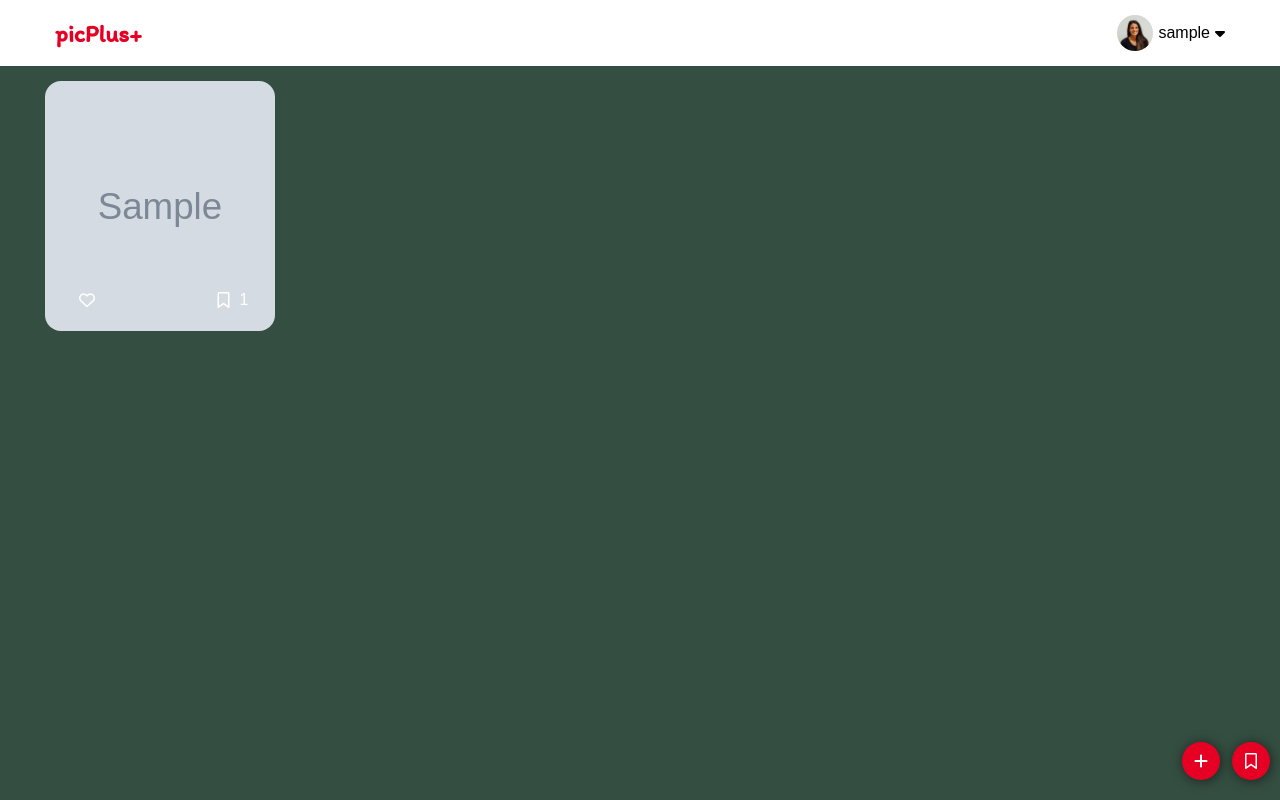
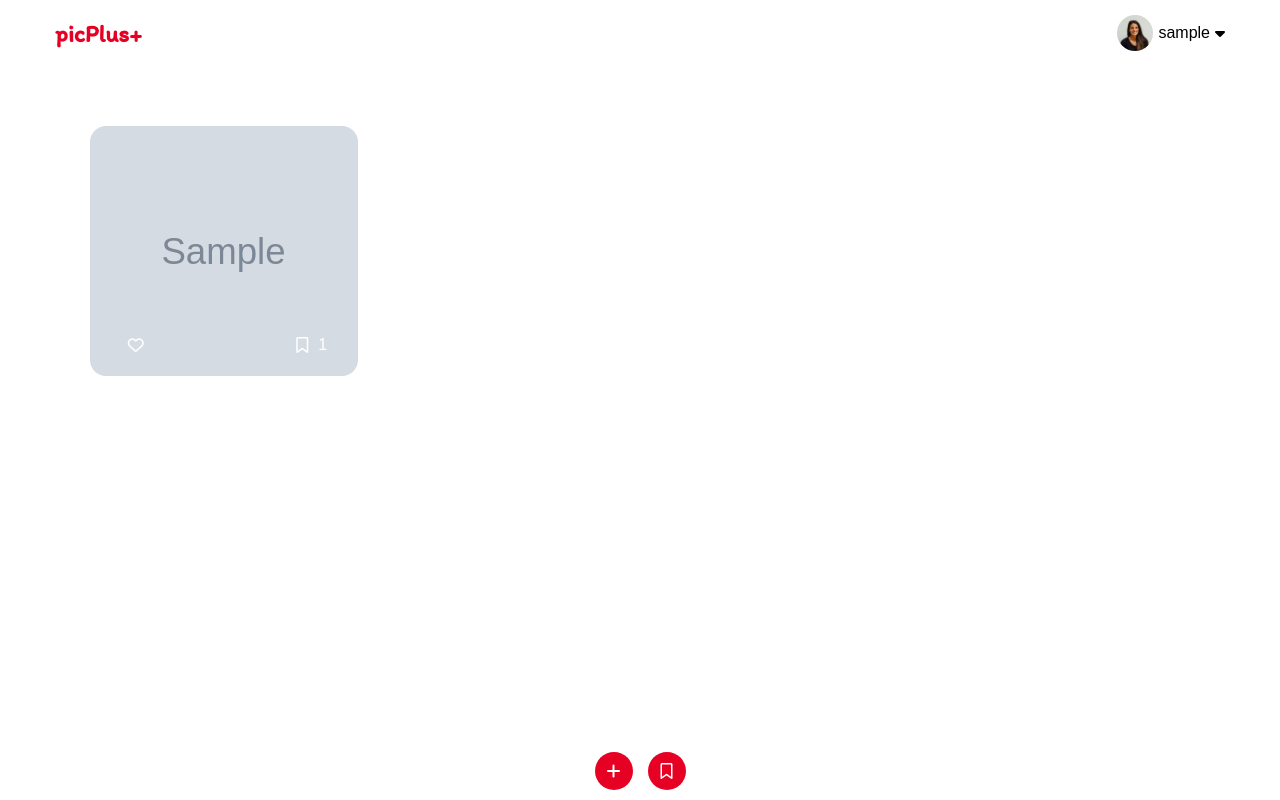
Before and after one commit to althafMuhammedUmer/GalleryApp, a Django app: page / in a window 1280 px wide. Run offline with Django 4.2, Linux system fonts and the light colour scheme; a user stored in the database is signed in; tables that the repository leaves empty hold one stand-in row (values such as "Sample post"); grey boxes marked "Sample" are stand-in pictures.

Commit message:
footer with addnew and view bookmark icon added and fixed styles

```diff
--- a/app/views.py
+++ b/app/views.py
@@ -69,6 +69,7 @@ def bookmark_post(request, post_id):
 
         else:
             existing_bookmark.delete()
+            post.saved_by.remove(user)
             return JsonResponse({'message': 'Bookmark removed successfully.'})
 
     except Exception as e:
--- a/templates/base.html
+++ b/templates/base.html
@@ -42,7 +42,7 @@
         box-sizing: border-box;
       }
       body {
-        background-color: #344e41;
+        background-color: #ffffff;
         font-family: Arial, Helvetica, sans-serif;
         position: relative;
       }
@@ -124,6 +124,8 @@
       a{
         text-decoration: none;
       }
+
+
     </style>
 
     {% block custom_style %} {% endblock %}
--- a/templates/index.html
+++ b/templates/index.html
@@ -1,17 +1,19 @@
 {% extends 'base.html' %} {% load static %} {% block custom_style %}
 <style>
-
   .image_container {
     display: grid;
     max-width: 1200px;
-    grid-template-columns: repeat(auto-fill, minmax(200px, 1fr));
+    grid-template-columns: repeat(auto-fill, minmax(220px, 1fr));
+    justify-items: center;
     margin: 10px auto;
-    padding: 5px;
+    padding: 50px;
     gap: 10px;
     position: relative;
   }
+
   .card {
     width: 100%;
+
     transition: transform 0.3s;
     position: relative;
     color: white;
@@ -31,24 +33,24 @@
     height: 100%;
   }
   .card:hover {
-    transform: scale(1.1);
     cursor: pointer;
   }
 
   .addIcon {
     background-color: #e60124;
-    box-shadow: 1px 1px 12px rgba(0, 0, 0, 0.555);
+    /* box-shadow: 1px 1px 12px rgba(0, 0, 0, 0.555); */
     width: 38px;
     height: 38px;
     display: flex;
     align-items: center;
     justify-content: center;
     border-radius: 50%;
-    position: fixed;
-    bottom: 20px;
-    right: 60px;
+    /* position: fixed;
+    bottom: 30%;
+    right: 60px; */
     cursor: pointer;
     transition: transform 0.3s;
+    z-index: 2;
   }
 
   .addIcon:hover {
@@ -57,25 +59,26 @@
 
   .bookmarkIcon {
     background-color: #e60124;
-    box-shadow: 1px 1px 12px rgba(0, 0, 0, 0.555);
+    /* box-shadow: 1px 1px 12px rgba(0, 0, 0, 0.555); */
     width: 38px;
     height: 38px;
     display: flex;
     align-items: center;
     justify-content: center;
     border-radius: 50%;
-    position: fixed;
-    bottom: 20px;
-    right: 10px;
+    /* position: fixed;
+    bottom: 30%;
+    right: 10px; */
     cursor: pointer;
     transition: transform 0.3s;
+    z-index: 2;
   }
 
   .bookmarkIcon:hover {
     transform: scale(1.5);
   }
 
-  .bookmarkIcon2 {
+  .bookmarkIcon2_container {
     position: absolute;
     bottom: 5%;
     right: 10%;
@@ -177,32 +180,49 @@
     text-align: center;
     margin-top: 10px;
   }
-  .bookmarked{
+  .bookmarked {
     color: #ee9b00;
+  }
+  .footer {
+    background-color: rgb(255, 255, 255);
+    position: fixed;
+    bottom: 0;
+    padding: 10px;
+    width: 100%;
+  }
+  .icons-nav {
+
+    display: flex;
+    justify-content: center;
+    gap: 15px;
   }
 </style>
 {% endblock %} {% block body %} {% include 'includes/navbar.html' %}
 
 <div class="image_container">
+  {% for post in posts %}
+  <div class="card">
+    <img src="{{post.image.url}}" alt="" />
+    <div class="likeIcon">
+      <i class="fa-regular fa-heart" style="color: white"></i>
+    </div>
+    <div class="bookmarkIcon2_container" data-post-id="{{post.id}}">
+      <i class="fa-regular fa-bookmark bookmarkIcon2" style="color: white"></i>
+      <p style="margin-left: 10px">{{post.saved_by.count}}</p>
+    </div>
+  </div>
+  {% endfor %}
+</div>
+<div class="footer">
+  <div class="icons-nav">
     <div class="addIcon" onclick="addImage()">
       <i class="fa-solid fa-plus" style="color: white"></i>
     </div>
     <a class="bookmarkIcon" href="{% url 'bookmarkpage' %}">
       <i class="fa-regular fa-bookmark" style="color: white"></i>
     </a>
-  {% for post in posts %}
-  <div class="card">
-    <img src="{{post.image.url}}" alt="" />
-    <div class="likeIcon">
-      <i class="fa-regular fa-heart" style="color: white"></i>
-    </div>
-    <div class="bookmarkIcon2" data-post-id="{{post.id}}">
-      <i class="fa-regular fa-bookmark" style="color: white"></i>
-      <p style="margin-left: 10px;">{{post.saved_by.count}}</p>
   </div>
 </div>
-  {% endfor %}
-
 <div id="addImageModal" class="addmodal">
   <div class="addmodal-content">
     <span class="close">&times;</span>
@@ -236,7 +256,6 @@
 
         <p class="message" id="message"></p>
       </form>
-      </div>
     </div>
   </div>
 </div>
@@ -309,7 +328,10 @@
           "X-CSRFToken": csrfToken,
         },
         success: function (data) {
-          clickedElement.toggleClass('bookmarked', data.message.includes('removed'));
+          clickedElement.toggleClass(
+            "bookmarked",
+            data.message.includes("removed")
+          );
           window.location.reload();
         },
         error: function (xhr, textStatus, errorThrown) {
@@ -318,10 +340,9 @@
       });
     });
 
-
-
-
-
+    $(".likeIcon").click(function () {
+      console.log("liked");
+    });
   });
 </script>
 
```
Also changed, not shown: templates/login.html (+8 -3 lines), templates/register.html (+8 -8 lines). Lines whose indentation alone changed are shown as unchanged.
